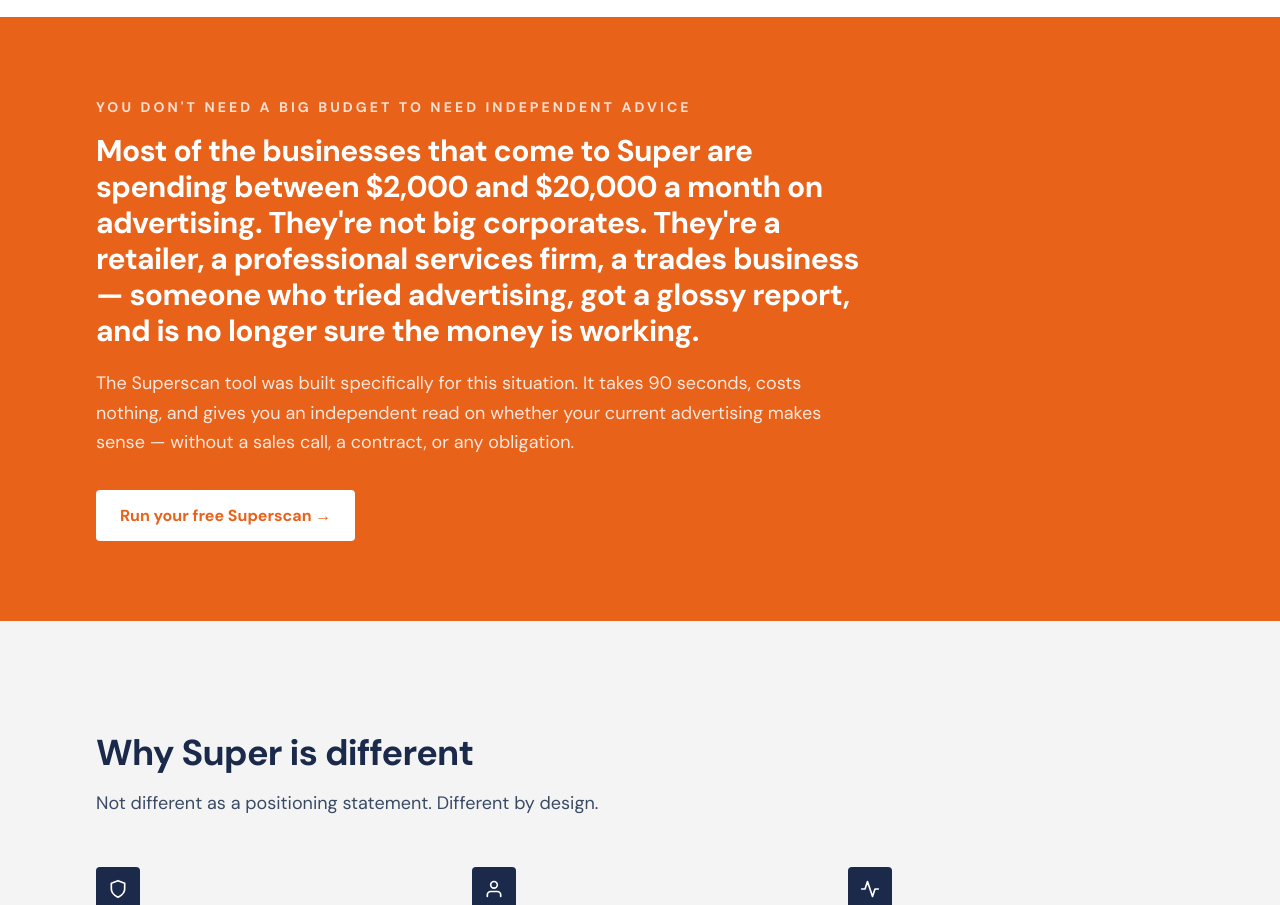
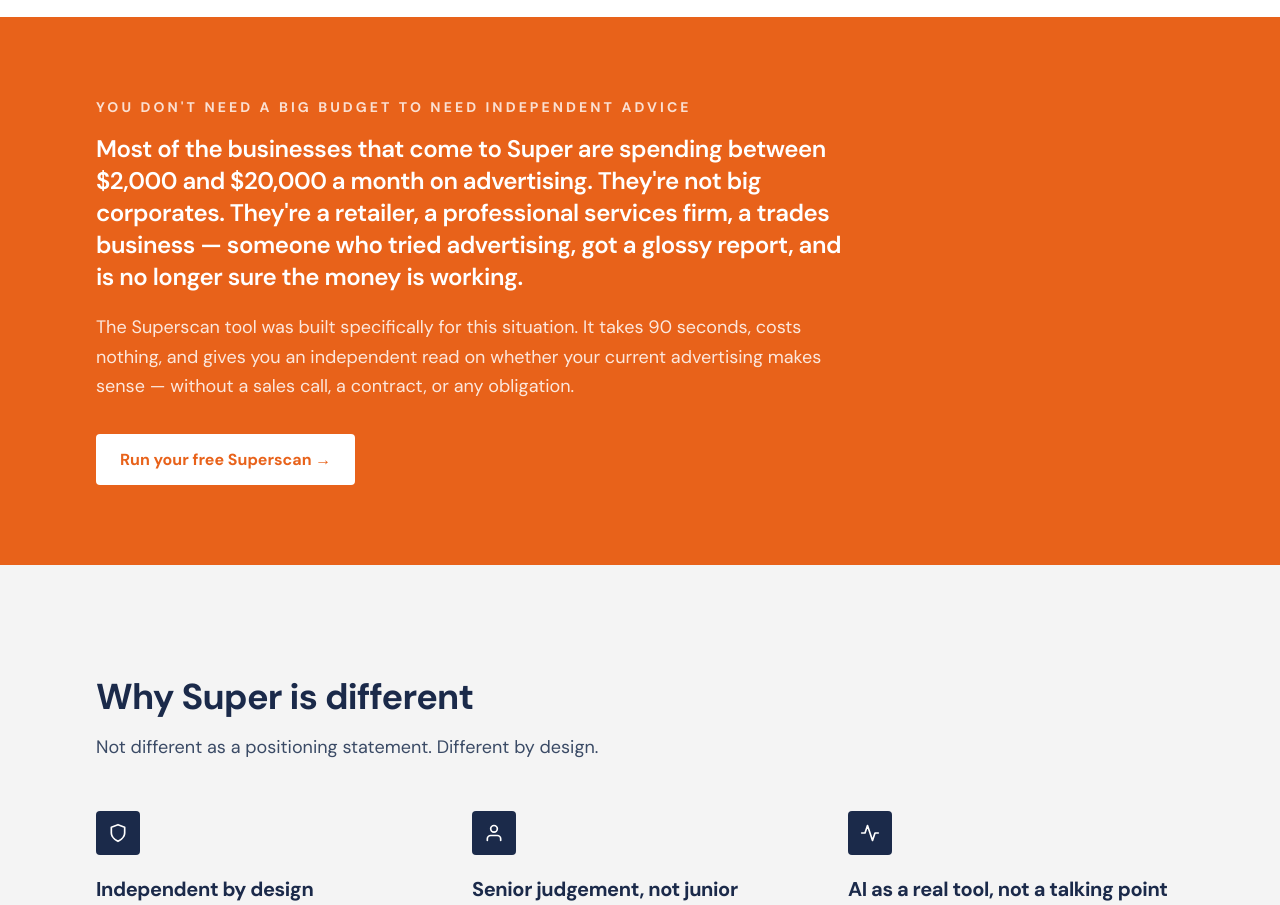
Before and after one commit to ron571/supermedia-website, a Next.js app: page / in a window 1280 px wide. Shown: the part 1440-2345 px from the top of the page. Built offline with nearby package versions, Linux system fonts and the light colour scheme; no server answers.

Commit message:
style: adjust main heading size and weight
Reduce heading size and change font weight for better hierarchy.

```diff
--- a/src/app/(main)/page.tsx
+++ b/src/app/(main)/page.tsx
@@ -157,7 +157,7 @@ export default function HomePage() {
             <p className="text-white/80 text-sm font-bold uppercase tracking-eyebrow mb-4">
               You don&apos;t need a big budget to need independent advice
             </p>
-            <h2 className="text-white text-2xl md:text-3xl font-bold mb-5 leading-snug">
+            <h2 className="text-white text-xl md:text-2xl font-semibold mb-5 leading-snug">
               Most of the businesses that come to Super are spending between
               $2,000 and $20,000 a month on advertising. They&apos;re not big
               corporates. They&apos;re a retailer, a professional services firm,
```
Also changed, not shown: 1 other file (tests, documents, lock files or other folders).
